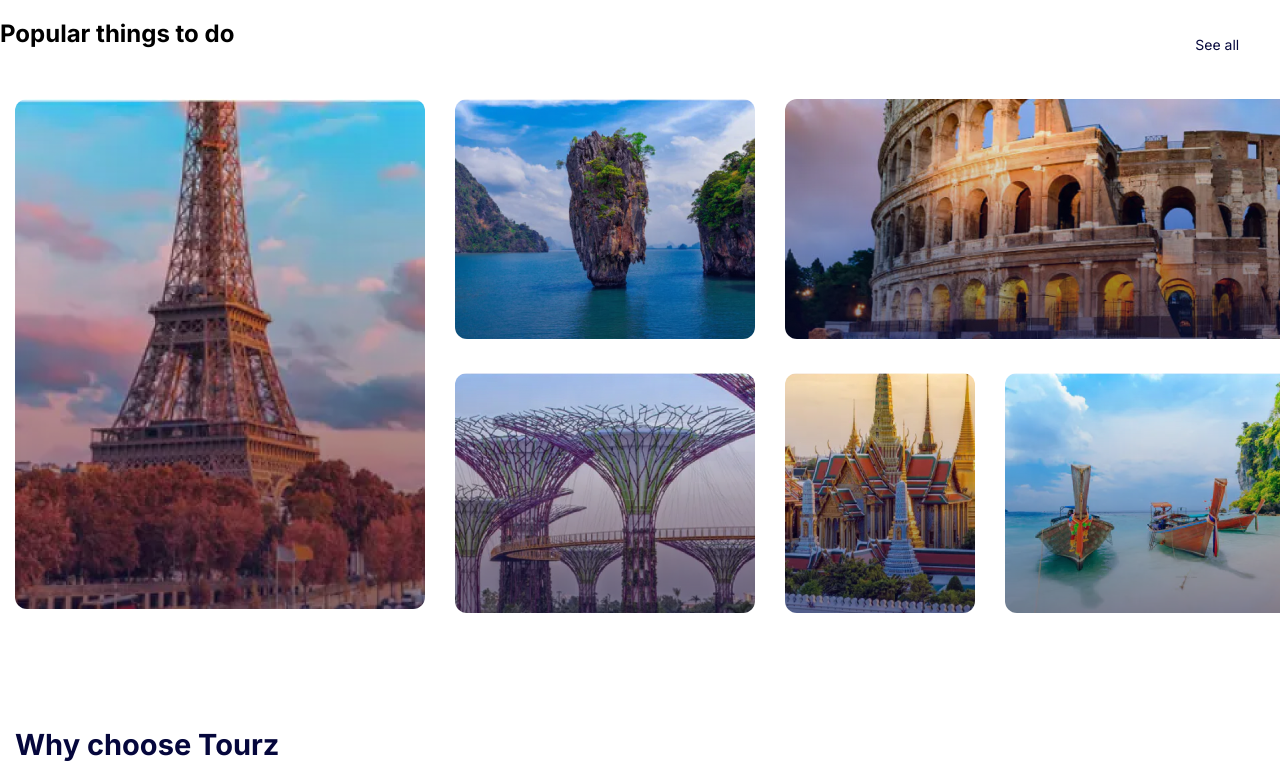
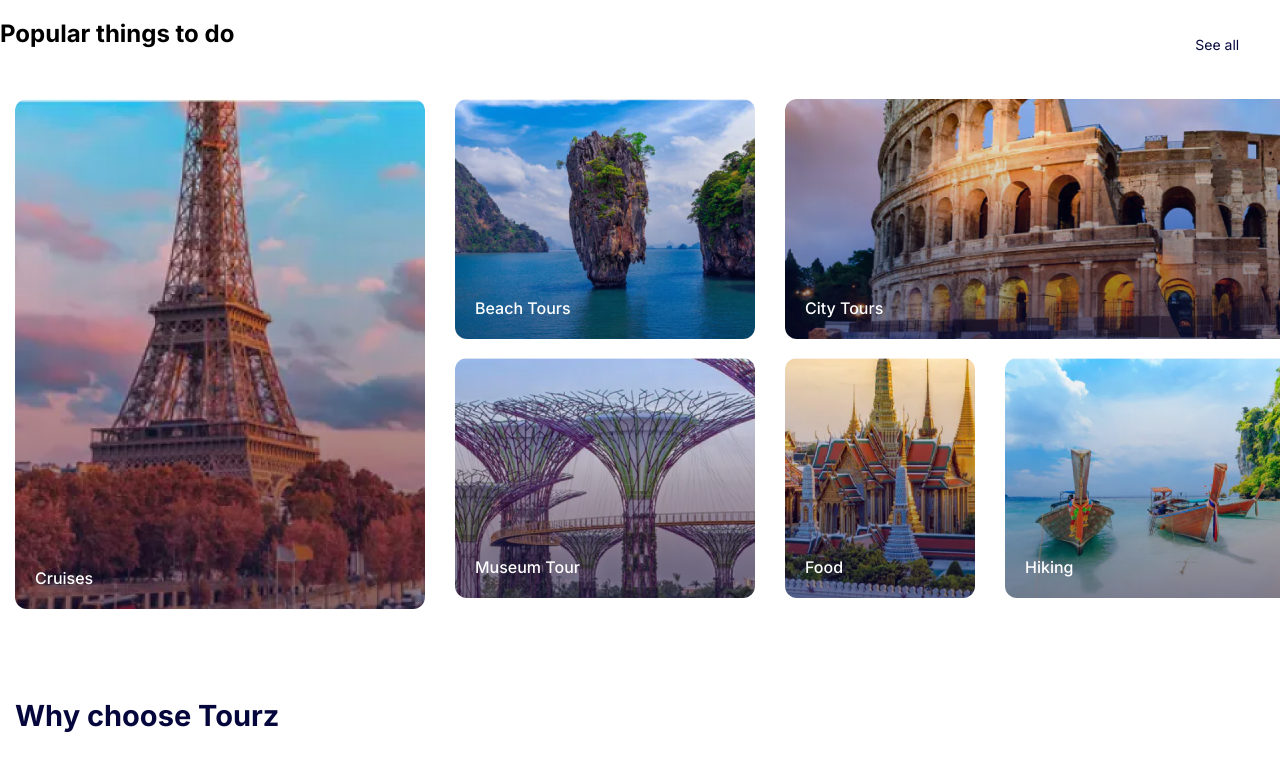
Before and after one commit to subhankarbanik/Construct-Week---Project, a plain HTML site: page Figma-project/index.html in a window 1280 px wide. Shown: the part 963-1738 px from the top of the page. Drawn offline with Linux system fonts and the light colour scheme.

Commit message:
cards part done

```diff
--- a/Figma-project/index.html
+++ b/Figma-project/index.html
@@ -73,12 +73,12 @@
       <a href="">See all</a>
     </div>
     <div class="image">
-      <div><img src="./1.png" alt="" /></div>
-      <div><img src="./2.png" alt="" /></div>
-      <div><img src="./3.png" alt="" /></div>
-      <div><img src="./4.png" alt="" /></div>
-      <div><img src="./5.png" alt="" /></div>
-      <div><img src="./6.png" alt="" /></div>
+      <div><img src="./1.png" alt="" /><h4>Cruises</h4></div>
+      <div><img src="./2.png" alt="" /><h4>Beach Tours</h4></div>
+      <div><img src="./3.png" alt="" /><h4>City Tours</h4></div>
+      <div><img src="./4.png" alt="" /><h4>Museum Tour</h4></div>
+      <div><img src="./5.png" alt="" /><h4>Food</h4></div>
+      <div><img src="./6.png" alt="" /><h4>Hiking</h4></div>
     </div>
   </div>
   <!-- why choose tourz starts -->
--- a/Figma-project/styles.scss
+++ b/Figma-project/styles.scss
@@ -173,21 +173,57 @@ header{
     }
   > div:nth-of-type(1) {
       grid-area: a1;
+      h4{
+        margin-top: -45px;
+        margin-left:20px;
+        color:#FFFFFF;
+        font-weight:500 ;
+      }
     }
   > div:nth-of-type(2) {
       grid-area: a2;
+      h4{
+        margin-top: -45px;
+        margin-left:20px;
+        color:#FFFFFF;
+        font-weight:500 ;
+      }
     }
   > div:nth-of-type(3) {
       grid-area: a3;
+      h4{
+        margin-top: -45px;
+        margin-left:20px;
+        color:#FFFFFF;
+        font-weight:500 ;
+      }
     }
   > div:nth-of-type(4) {
       grid-area: a4;
+      h4{
+        margin-top: -45px;
+        margin-left:20px;
+        color:#FFFFFF;
+        font-weight:500 ;
+      }
     }
   > div:nth-of-type(5) {
       grid-area: a5;
+      h4{
+        margin-top: -45px;
+        margin-left:20px;
+        color:#FFFFFF;
+        font-weight:500 ;
+      }
     }
   > div:nth-of-type(6) {
       grid-area: a6;
+      h4{
+        margin-top: -45px;
+        margin-left:20px;
+        color:#FFFFFF;
+        font-weight:500 ;
+      }
     }
 }
 main {
```
Also changed, not shown: KhanAcademy-pro/index.html (+25 -4 lines), Figma-project/styles.css, 1 other file.
